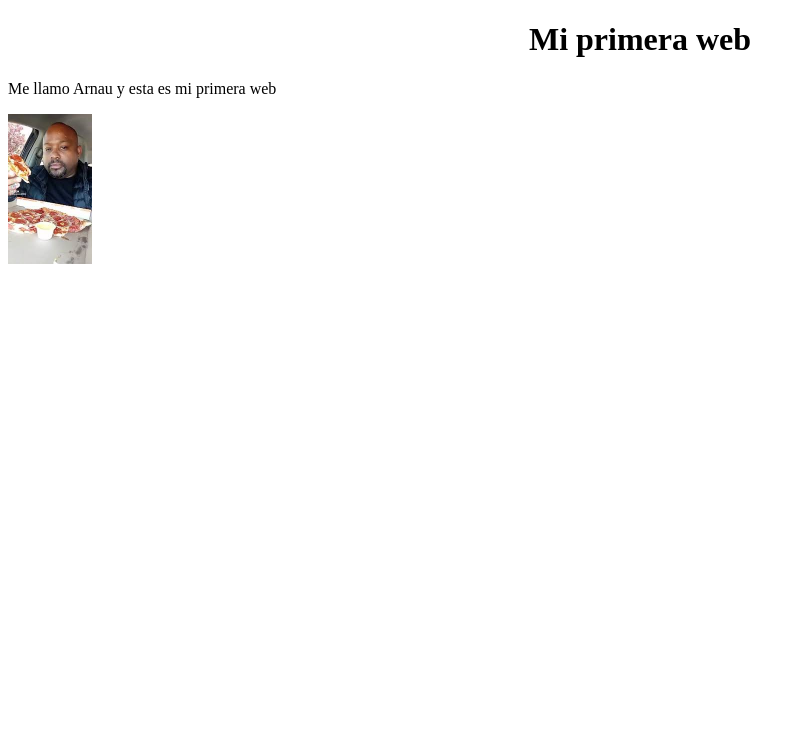
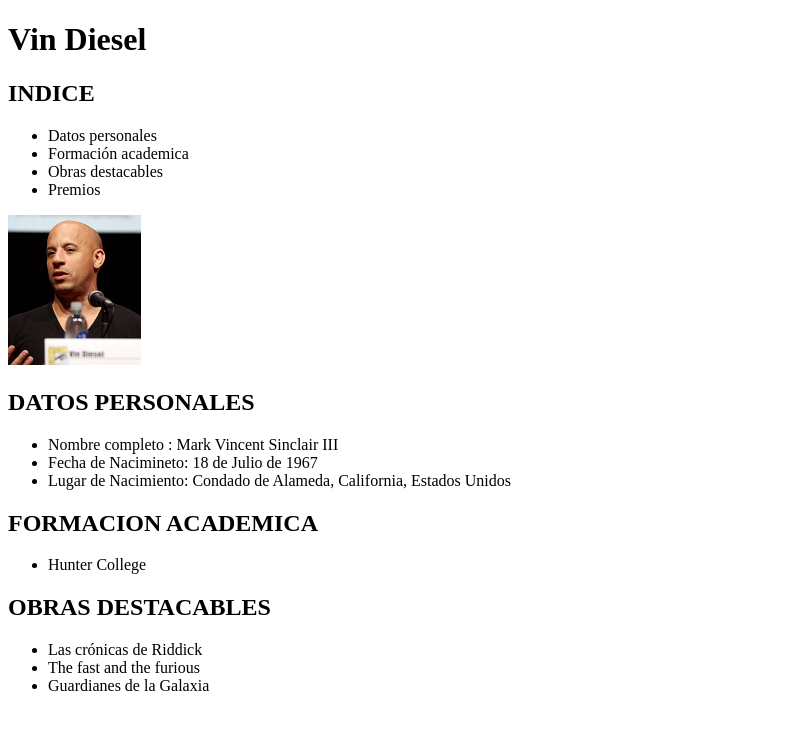
Before and after one commit to Arnauf7/actividad-2, a plain HTML site: page index.html in a window 1280 px wide. Shown: the whole page, without its empty margins (0-805 px from the left). Drawn offline with Linux system fonts and the light colour scheme.

Commit message:
Add files via upload

```diff
--- a/index.html
+++ b/index.html
@@ -1,13 +1,38 @@
 <!DOCTYPE html>
-<html>
-    <head>
-        <title>
-            Mi primera web
-        </title>
-    </head>
-    <body>
-        <h1 align="center">Mi primera web</h1>
-        <p>Me llamo Arnau y esta es mi primera web</p>
-        <img src="don pollo2.jpeg" height="150">
-    </body>
+<html lang="">
+  <head>
+      <title>
+      VIN DIESEL
+      </title>
+      </head>
+      <body>
+      <h1> Vin Diesel </h1>
+      <h2> INDICE </h2>
+       <ul>
+     <li>  Datos personales </li>
+    <li>  Formación academica </li>
+      <li>  Obras destacables </li>
+       <li>  Premios </li>
+    </ul>
+
+    <img src="Vin diesel.jpg" height=150>
+
+      <h2> DATOS PERSONALES </h2>
+      <ul>
+        <li> Nombre completo : Mark Vincent Sinclair III </li>
+        <li> Fecha de Nacimineto: 18 de Julio de 1967 </li>
+        <li> Lugar de Nacimiento: Condado de Alameda, California, Estados Unidos </li>
+        </ul>
+        <h2> FORMACION ACADEMICA </h2>
+        <ul>
+        <li> Hunter College </li>
+        </ul>
+        <h2> OBRAS DESTACABLES </h2>
+        <ul>
+         <li> Las crónicas de Riddick </li>
+          <li> The fast and the furious </li>
+        <li> Guardianes de la Galaxia </li>
+        <ul>
+
+
 </html>
```
Also changed, not shown: Vin diesel.jpg (added).
